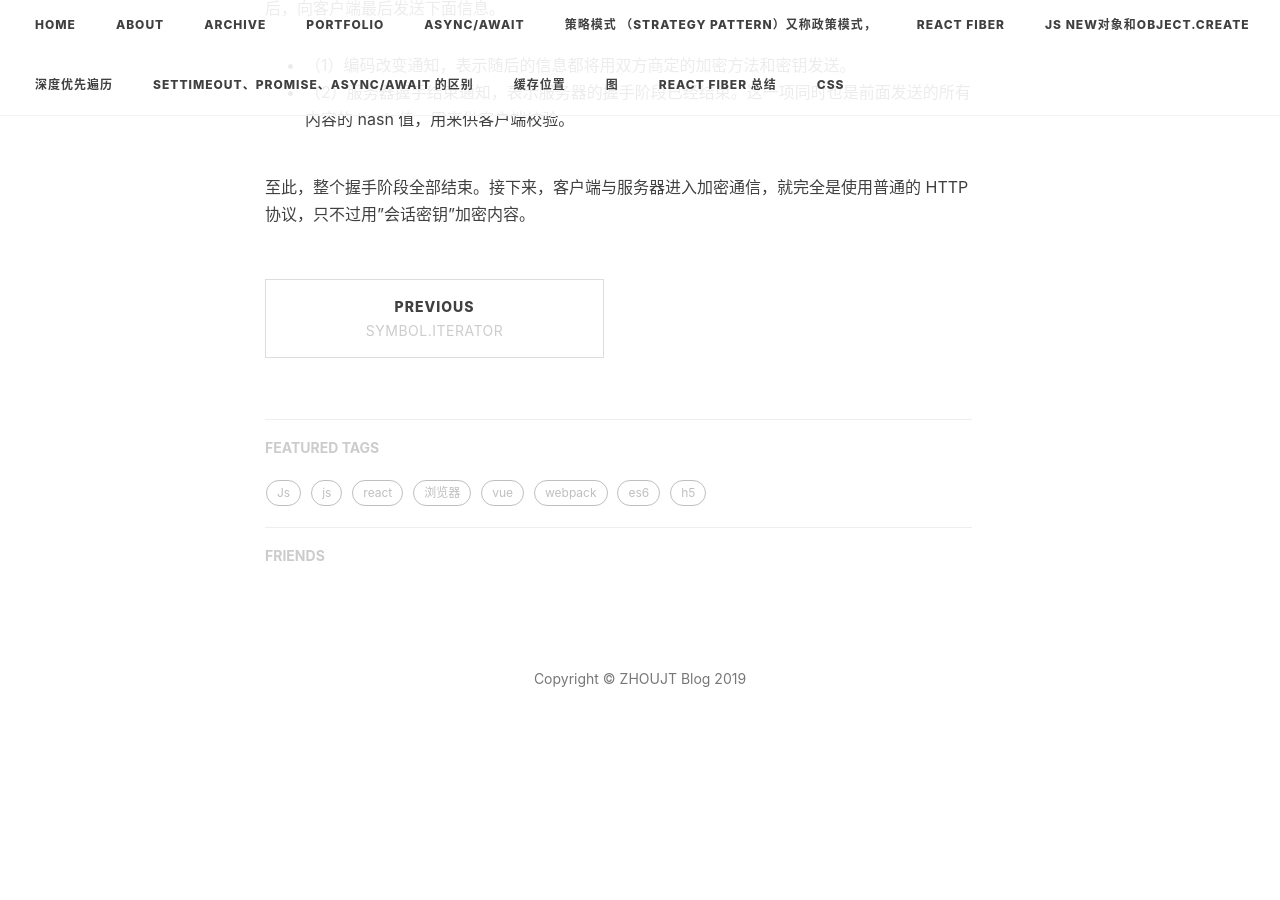
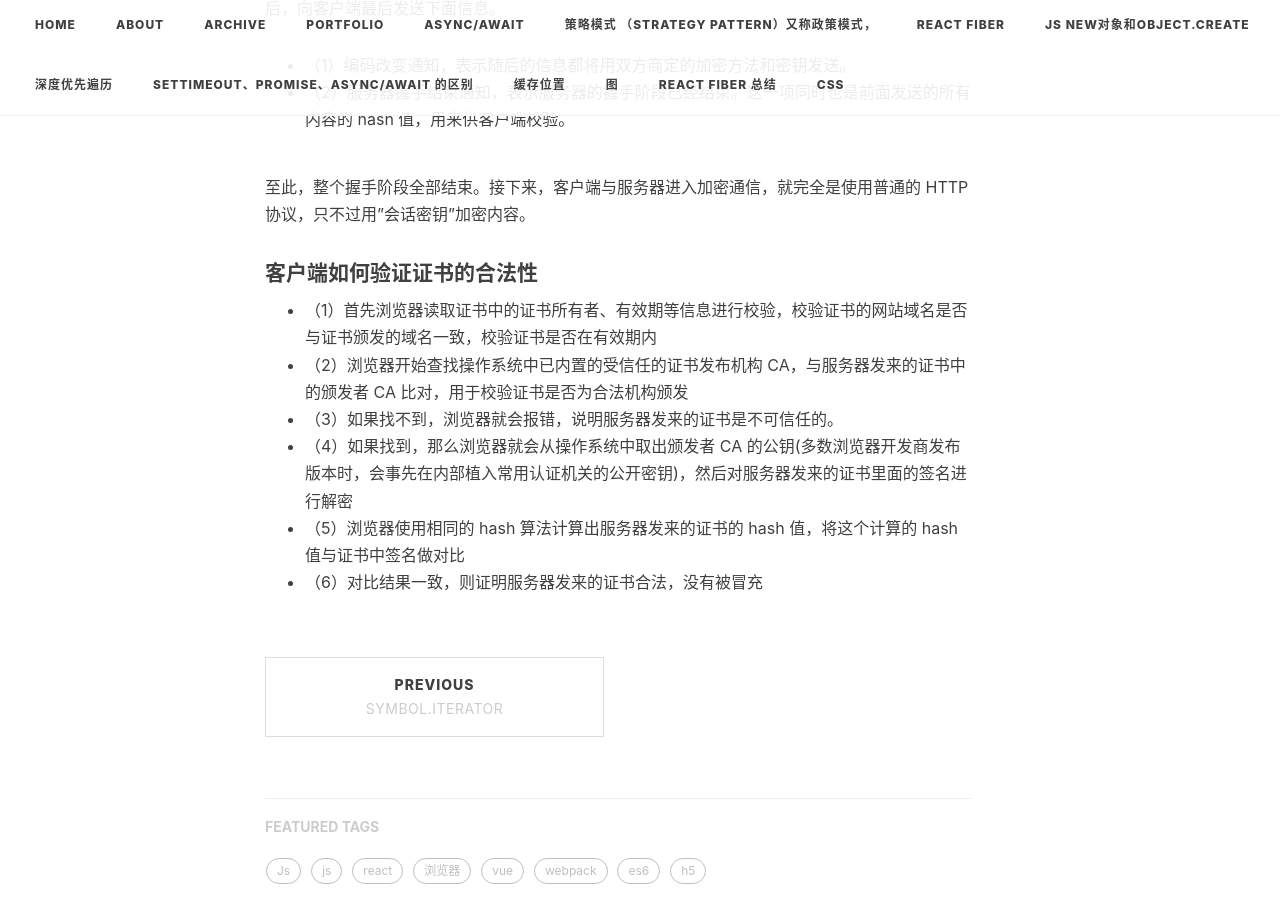
Before and after one commit to juntaozhou05/juntaozho05.github.io, a Jekyll site: the page built from _posts/2019-09-14-https.md, in a window 1280 px wide and 900 px high, scrolled down 3441 px. Built offline with Jekyll 4.4.1, drawn with Linux system fonts in a browser that asks for light colours; nearby versions of some CDN libraries; comment, search, counter and statistics services are not loaded; before the commit the page ends 4224 px from its top, so only the background shows below that.

Commit message:
add file

```diff
--- a/_posts/2019-09-14-https.md
+++ b/_posts/2019-09-14-https.md
@@ -100,3 +100,13 @@ SSL/TLS 协议的基本思路是采用公钥加密法，也就是说，客户端
 - （2）服务器握手结束通知，表示服务器的握手阶段已经结束。这一项同时也是前面发送的所有内容的 hash 值，用来供客户端校验。
 
 至此，整个握手阶段全部结束。接下来，客户端与服务器进入加密通信，就完全是使用普通的 HTTP 协议，只不过用"会话密钥"加密内容。
+
+#### 客户端如何验证证书的合法性
+
+- （1）首先浏览器读取证书中的证书所有者、有效期等信息进行校验，校验证书的网站域名是否与证书颁发的域名一致，校验证书是否在有效期内
+- （2）浏览器开始查找操作系统中已内置的受信任的证书发布机构 CA，与服务器发来的证书中的颁发者 CA 比对，用于校验证书是否为合法机构颁发
+- （3）如果找不到，浏览器就会报错，说明服务器发来的证书是不可信任的。
+- （4）如果找到，那么浏览器就会从操作系统中取出颁发者 CA 的公钥(多数浏览器开发商发布
+  版本时，会事先在内部植入常用认证机关的公开密钥)，然后对服务器发来的证书里面的签名进行解密
+- （5）浏览器使用相同的 hash 算法计算出服务器发来的证书的 hash 值，将这个计算的 hash 值与证书中签名做对比
+- （6）对比结果一致，则证明服务器发来的证书合法，没有被冒充
```
Also changed, not shown: total/100问/46.代码执行.md (added, +35 -0 lines), total/100问/51.Object.defineProperty .md (added, +3 -0 lines).
